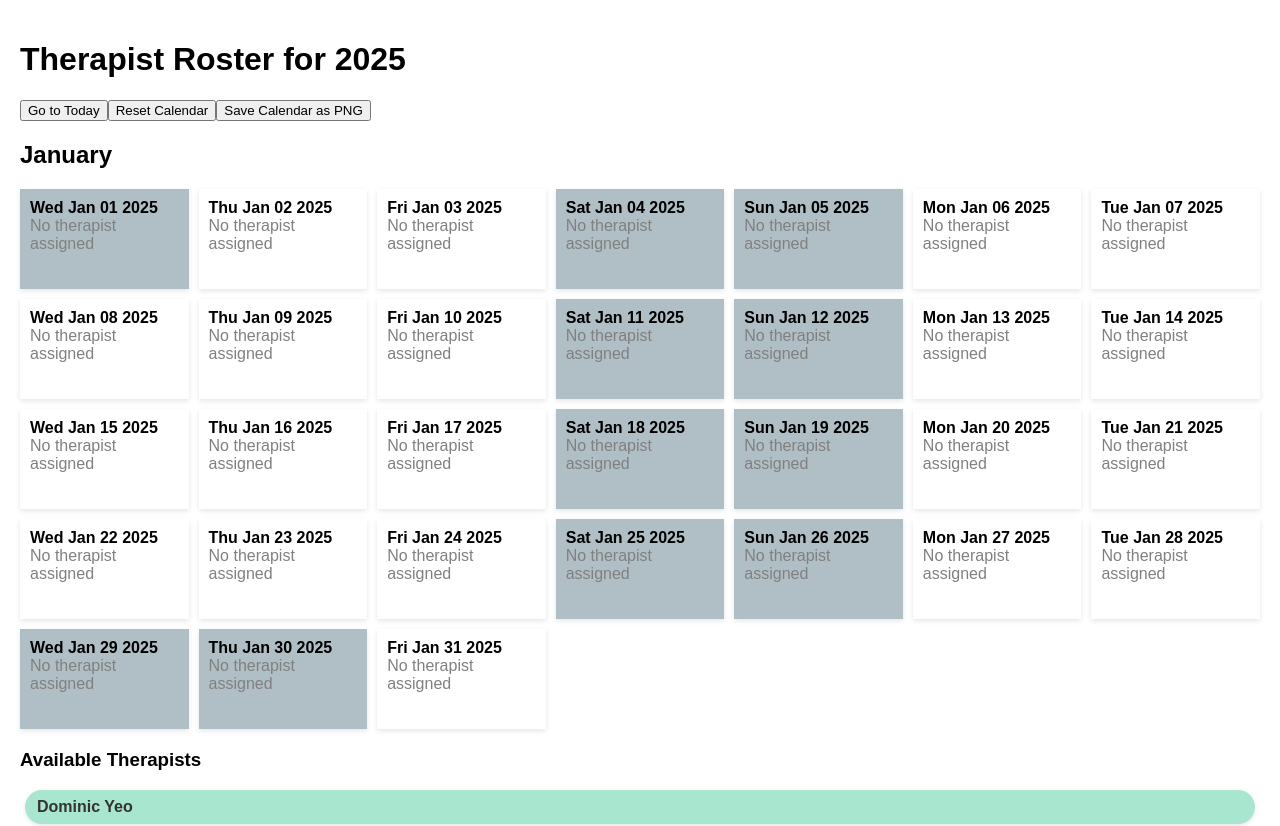
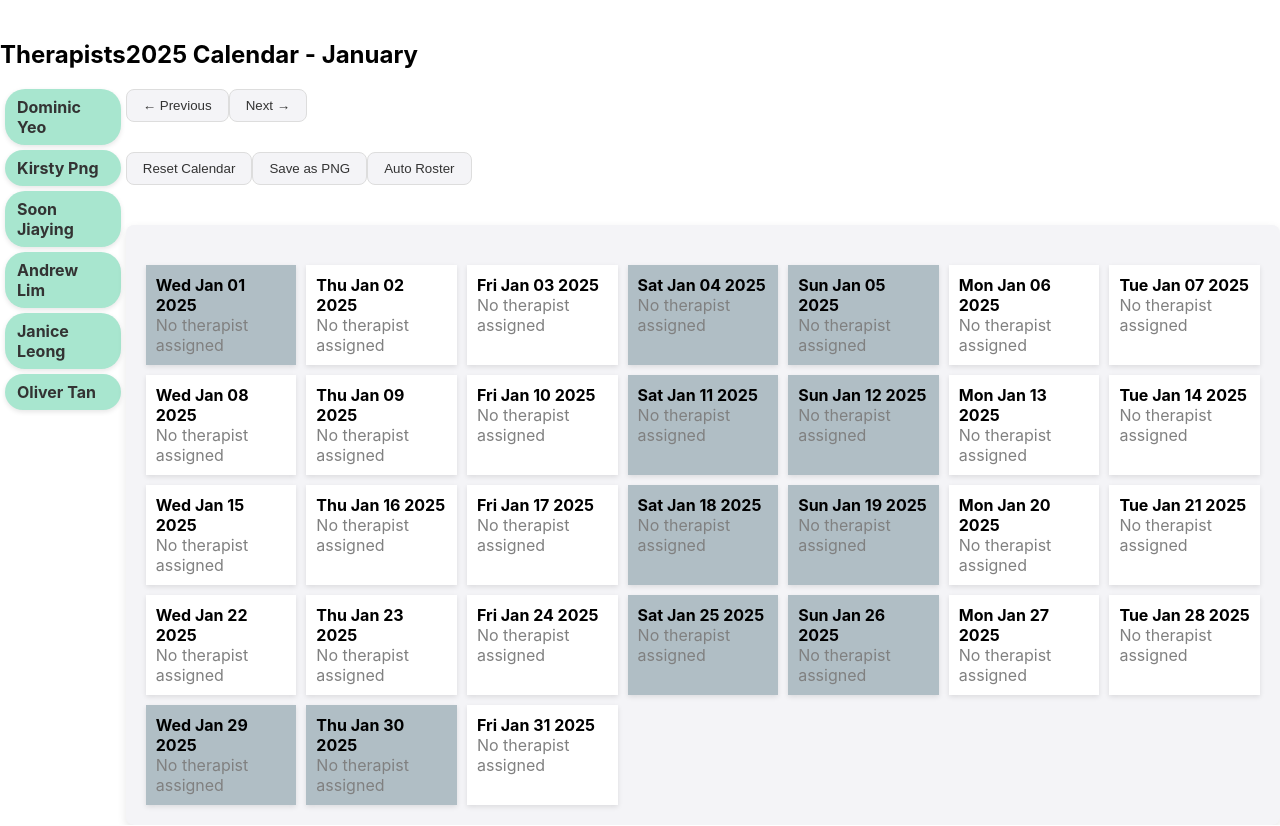
Before and after one commit to jxhnthan/hwb-crisis-rostering, a React (Create React App) app: page / in a window 1280 px wide. Shown: the top 826 px of the page. Built offline with nearby package versions, Linux system fonts and the light colour scheme.

Commit message:
Add files via upload

```diff
--- a/src/App.js
+++ b/src/App.js
@@ -223,6 +223,7 @@ const App = () => {
   const saveAsPNG = () => {
     // First, ensure all greyed-out days are one solid color (e.g., #D3D3D3)
     const calendarDays = document.querySelectorAll('.calendar-day');
+
     calendarDays.forEach((day) => {
       const backgroundColor = day.style.backgroundColor;
       if (backgroundColor === 'rgb(211, 211, 211)') {  // This checks if the day is greyed out
@@ -230,11 +231,11 @@ const App = () => {
       }
     });
 
-    // Now capture only the calendar container
-    const calendarContainer = document.getElementById("calendar-container");
+    // Now capture the screenshot
+    const bodyElement = document.querySelector("body");
 
-    html2canvas(calendarContainer, {
-      ignoreElements: (el) => el.classList.contains("ignore-export"), // Ignore any elements that shouldn't appear in the screenshot
+    html2canvas(bodyElement, {
+      ignoreElements: (el) => el.classList.contains("ignore-export"), // Ignore any elements that shouldn't appear in the screenshot (e.g., buttons)
       backgroundColor: "white", // Ensure transparent background
       useCORS: true, // Allow cross-origin resource sharing for external images
       scrollX: 0, // Ensure the whole page is captured starting from the top-left corner
@@ -245,7 +246,7 @@ const App = () => {
       const imgData = canvas.toDataURL("image/png");
       const link = document.createElement('a');
       link.href = imgData;
-      link.download = 'calendar_screenshot.png'; // Set the default filename for download
+      link.download = 'webpage_screenshot.png'; // Set the default filename for download
       link.click(); // Trigger the download
 
       // Reset the greyed-out days back to their original color (optional)
@@ -257,19 +258,137 @@ const App = () => {
     });
   };
 
+  // Auto-roster therapists when the button is clicked
+  const autoRoster = () => {
+    setCalendar((prevCalendar) => {
+      const updatedCalendar = [...prevCalendar];
+
+      // Shuffle therapists for better distribution
+      const shuffledTherapists = [...therapists].sort(() => Math.random() - 0.5);
+      let therapistIndex = 0;
+
+      updatedCalendar[currentMonth] = updatedCalendar[currentMonth].map((day) => {
+        const isWeekend = day.date.getDay() === 0 || day.date.getDay() === 6;
+        if (day.therapists.length === 0 && !blockedDays.includes(day.dayKey) && !isWeekend) {
+          day.therapists.push(shuffledTherapists[therapistIndex]);
+          therapistIndex = (therapistIndex + 1) % shuffledTherapists.length;
+        }
+        return day;
+      });
+
+      return updatedCalendar;
+    });
+
+    setAutoRosterTriggered(true);
+  };
+
   return (
     <DndProvider backend={HTML5Backend}>
-      <div className="App" style={{ fontFamily: 'Arial, sans-serif', padding: '20px' }}>
-        <h1>Therapist Roster for 2025</h1>
+      <div style={{ display: 'flex', justifyContent: 'space-around', marginTop: '20px' }}>
+        <div>
+          <h2>Therapists</h2>
+          {therapists.map((name, index) => (
+            <Therapist key={index} name={name} />
+          ))}
+        </div>
 
         <div>
-          <button onClick={goToToday}>Go to Today</button>
-          <button onClick={resetCalendar}>Reset Calendar</button>
-          <button onClick={saveAsPNG}>Save Calendar as PNG</button>
+          <h2>2025 Calendar - {calendar[currentMonth][0].date.toLocaleString('default', { month: 'long' })}</h2>
+          <div>
+            <div style={{ marginBottom: '10px' }}>
+              <button
+                onClick={() => setCurrentMonth((prev) => (prev === 0 ? 11 : prev - 1))}
+                style={{
+                  padding: '8px 16px',
+                  background: '#f4f4f7',
+                  color: '#333',
+                  border: '1px solid #ddd',
+                  borderRadius: '8px',
+                  cursor: 'pointer',
+                  fontWeight: '500',
+                  transition: 'background 0.2s',
+                }}
+              >
+                ← Previous
+              </button>
+              <button
+                onClick={() => setCurrentMonth((prev) => (prev === 11 ? 0 : prev + 1))}
+                style={{
+                  padding: '8px 16px',
+                  background: '#f4f4f7',
+                  color: '#333',
+                  border: '1px solid #ddd',
+                  borderRadius: '8px',
+                  cursor: 'pointer',
+                  fontWeight: '500',
+                  transition: 'background 0.2s',
+                }}
+              >
+                Next →
+              </button>
             </div>
 
-        <div id="calendar-container" style={{ marginTop: '20px' }}>
-          <h2>{calendar[0][0].date.toLocaleString('default', { month: 'long' })}</h2>
+            <button
+              onClick={resetCalendar}
+              style={{
+                padding: '8px 16px',
+                background: '#f4f4f7',
+                color: '#333',
+                border: '1px solid #ddd',
+                borderRadius: '8px',
+                cursor: 'pointer',
+                fontWeight: '500',
+                transition: 'background 0.2s',
+                marginBottom: '20px',
+              }}
+            >
+              Reset Calendar
+            </button>
+            <button
+              onClick={saveAsPNG}
+              style={{
+                padding: '8px 16px',
+                background: '#f4f4f7',
+                color: '#333',
+                border: '1px solid #ddd',
+                borderRadius: '8px',
+                cursor: 'pointer',
+                fontWeight: '500',
+                transition: 'background 0.2s',
+                marginBottom: '20px',
+              }}
+            >
+              Save as PNG
+            </button>
+
+            <button
+              onClick={autoRoster}
+              style={{
+                padding: '8px 16px',
+                background: '#f4f4f7', // Pastel green
+                color: '#333',
+                border: '1px solid #ddd',
+                borderRadius: '8px',
+                cursor: 'pointer',
+                fontWeight: '500',
+                transition: 'background 0.2s',
+                marginTop: '20px',
+              }}
+              disabled={autoRosterTriggered}
+            >
+              {autoRosterTriggered ? 'Auto Roster Completed' : 'Auto Roster'}
+            </button>
+
+            <div
+              id="calendar-container"
+              style={{
+                marginTop: '20px',
+                padding: '20px',
+                backgroundColor: '#f4f4f7',
+                borderRadius: '8px',
+                boxShadow: '0 4px 10px rgba(0, 0, 0, 0.1)',
+              }}
+            >
               <Calendar
                 monthDays={calendar[currentMonth]}
                 moveTherapist={moveTherapist}
@@ -277,12 +396,7 @@ const App = () => {
                 todayDate={todayDate}
               />
             </div>
-
-        <div style={{ marginTop: '20px' }}>
-          <h3>Available Therapists</h3>
-          {therapists.map((therapist) => (
-            <Therapist key={therapist} name={therapist} />
-          ))}
+          </div>
         </div>
       </div>
     </DndProvider>
```
Lines whose indentation alone changed are shown as unchanged.
